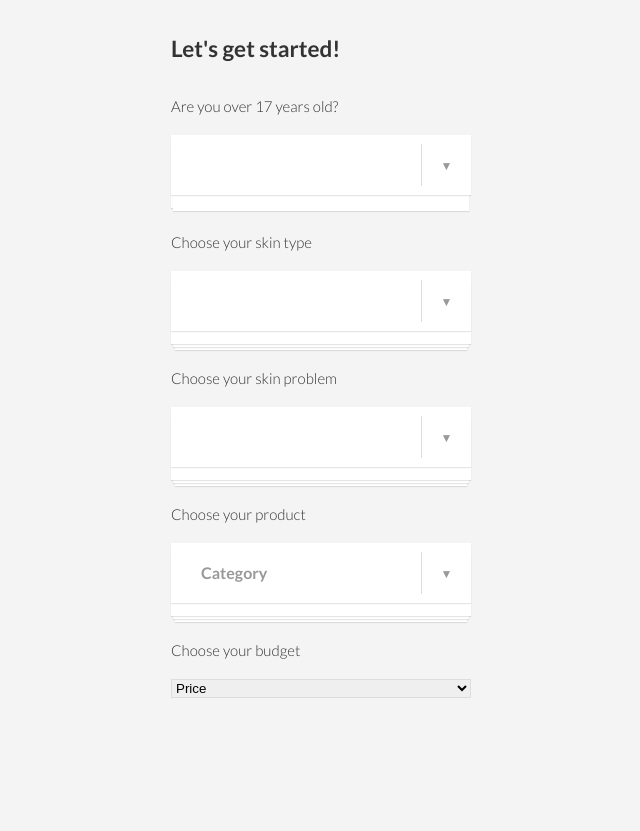
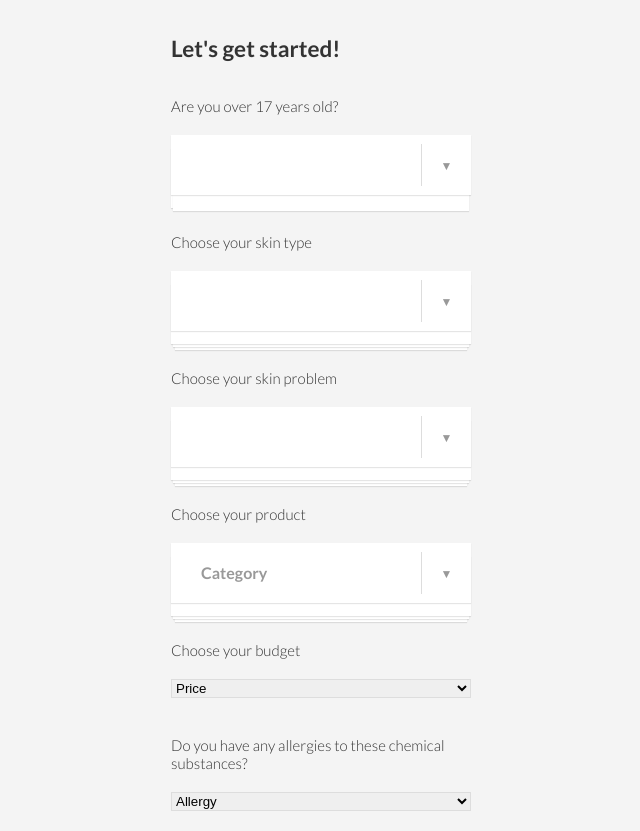
Before and after one commit to almyramadhina/skincarecommendation, a plain HTML site: page index.html in a window 1280 px wide. Shown: the whole page, without its empty margins (254-894 px from the left). Before the commit the page ends 800 px from the top, so only its background shows below. Drawn offline with nearby package versions, Linux system fonts and the light colour scheme.

Commit message:
Update index.html

```diff
--- a/index.html
+++ b/index.html
@@ -84,6 +84,24 @@
 							<option value="3">300.000-500.000</option>
 							<option value="4">more than 500.000</option>
 						</select>
+						<br/>
+						<ul>
+							Do you have any allergies to these chemical substances?
+						</ul>
+						<select id="cd-dropdown4" name="cd-dropdown" class="cd-select">
+							<option value="-1" selected>Allergy</option>
+							<option value="1">Hyaluronics</option>
+							<option value="2">Collagen</option>
+							<option value="3">Salicylic Acid</option>
+							<option value="4">AHA</option>
+							<option value="5">BHA</option>
+							<option value="6">PHA</option>
+							<option value="7">Snail</option>
+							<option value="8">Centella</option>
+							<option value="9">Niacinamide</option>
+							<option value="10">Galactomyces</option>
+							<option value="11">Retinol</option>
+						</select>
 					</div>
 				</section>
 			</div>
```
